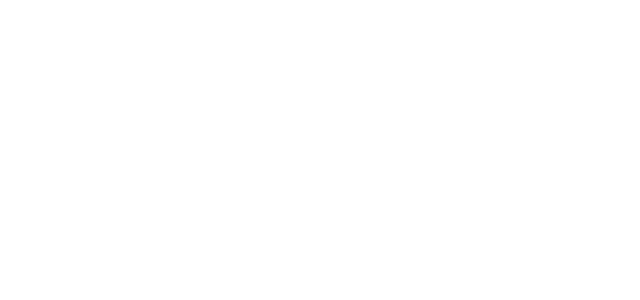
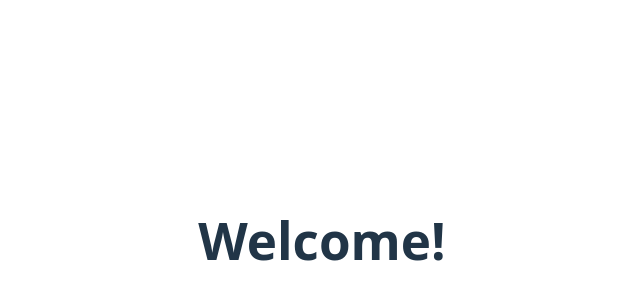
Before and after one commit to Andy-Castle/SvelteTutorialBasicAdvanced, a Svelte app: page / in a window 1280 px wide. Shown: the part 160-460 px from the top of the page, without its empty margins (318-958 px from the left). Built offline with nearby package versions, Linux system fonts and the light colour scheme.

Commit message:
Aqui se inicio como colocar un elemento html en svelte, y yo lo importe en el app, para poder usarlo y mantener el orden de los archivos

```diff
--- a/src/App.svelte
+++ b/src/App.svelte
@@ -1,7 +1,7 @@
 <script>
-
+import WelcomeToSvelte from "./Basic Svelte/Introduction/WelcomeToSvelte.svelte";
 </script>
 
 <main>
-
+<WelcomeToSvelte/>
 </main>
--- /dev/null
+++ b/src/Basic Svelte/Introduction/WelcomeToSvelte.svelte
@@ -0,0 +1 @@
+<h1>Welcome!</h1>
```
